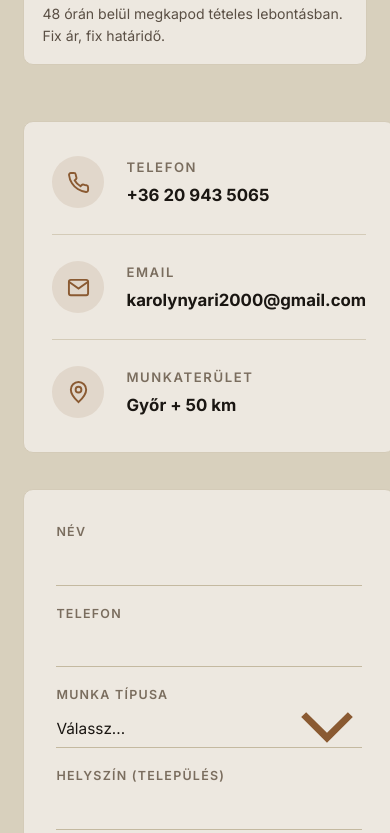
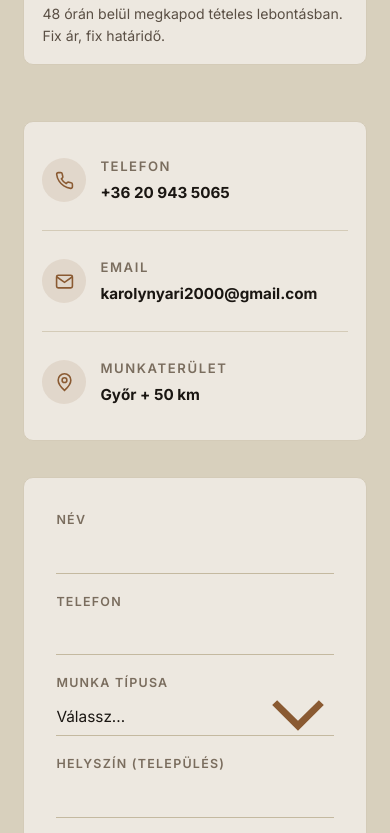
Before and after one commit to mikijelencsity/nyarikaroly, a plain HTML site: page index.html in a window 390 px wide. Shown: the part 6823-7656 px from the top of the page. Drawn offline with Linux system fonts and the light colour scheme.

Commit message:
Prevent contact info text from overflowing on small screens

```diff
--- a/index.html
+++ b/index.html
@@ -184,7 +184,7 @@
   .ch-ico svg{width:23px;height:23px}
   .ch>div{min-width:0}
   .ch-label{font-size:.82rem;text-transform:uppercase;letter-spacing:.12em;color:var(--m2);margin-bottom:4px;font-weight:600}
-  .ch a,.ch span{color:var(--txt-d);text-decoration:none;font-size:1.3rem;font-weight:700;word-break:break-word;overflow-wrap:anywhere}
+  .ch a,.ch span{color:var(--txt-d);text-decoration:none;font-size:1.3rem;font-weight:700;display:block;max-width:100%;overflow:hidden;text-overflow:ellipsis}
   .ch a:hover{color:var(--accent)}
   form{background:var(--bg);padding:32px;border-radius:10px;border:1px solid var(--line);height:100%;display:flex;flex-direction:column}
   .field{margin-bottom:18px}
@@ -245,7 +245,15 @@
     .trust-item::after{display:none}
     .ref-tile{width:160px;height:160px}
     .step{padding:18px}
-    .ch a,.ch span{font-size:1.05rem;white-space:nowrap}
+    .ch{gap:14px}
+    .ch-ico{width:44px;height:44px}
+    .ch-ico svg{width:19px;height:19px}
+    .ch a,.ch span{font-size:.95rem;white-space:nowrap}
+    .contact-info{padding:8px 18px}
+  }
+
+  @media(max-width:380px){
+    .ch a,.ch span{font-size:.82rem}
   }
 </style>
 </head>
```
